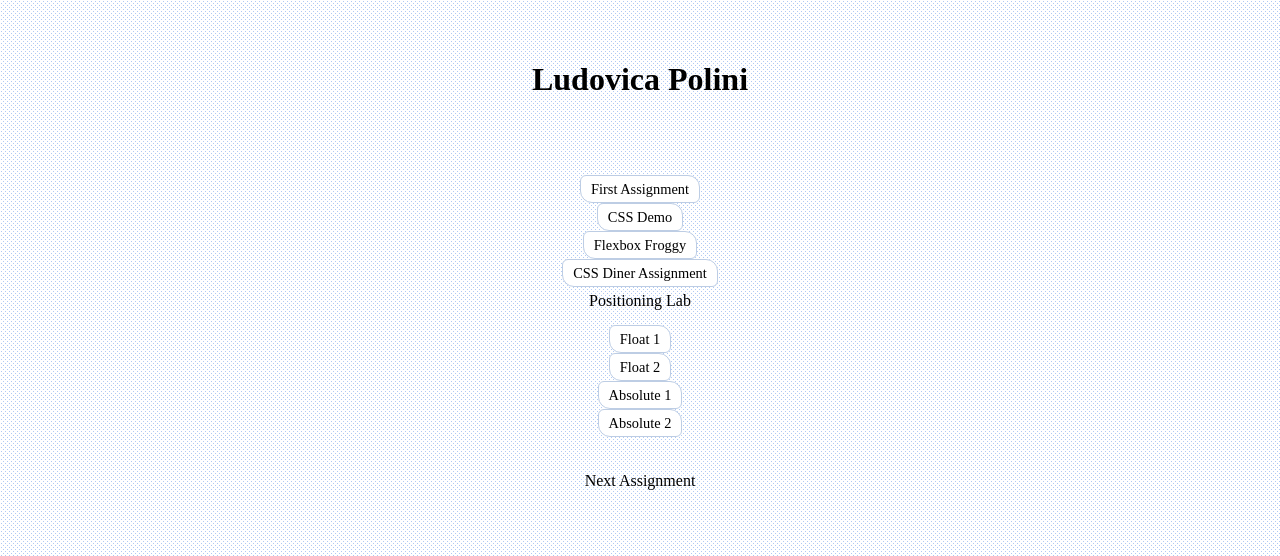
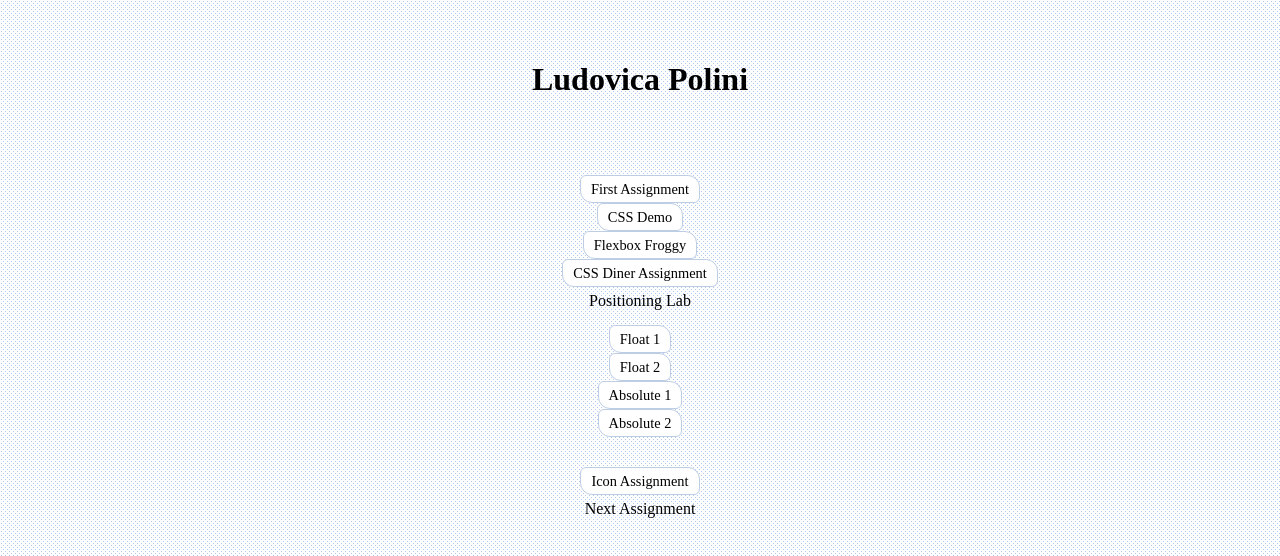
Before and after one commit to lpolini/ifsc-1310, a plain HTML site: page index.html in a window 1280 px wide. Shown: the top 556 px of the page. Drawn offline with Linux system fonts and the light colour scheme.

Commit message:
Icon Assignment uploaded

```diff
--- a/index.html
+++ b/index.html
@@ -28,6 +28,7 @@
             <li><a href="positioning-lab/absolute-2.html">Absolute 2</a></li>
           </ul>
         </li>
+        <li><a href="corel-vector/Icon Assignment.jpg">Icon Assignment</a></li>
         <li>Next Assignment</li>
       </ul>
   </nav>
```
Also changed, not shown: corel-vector/Icon Assignment.jpg (added).
